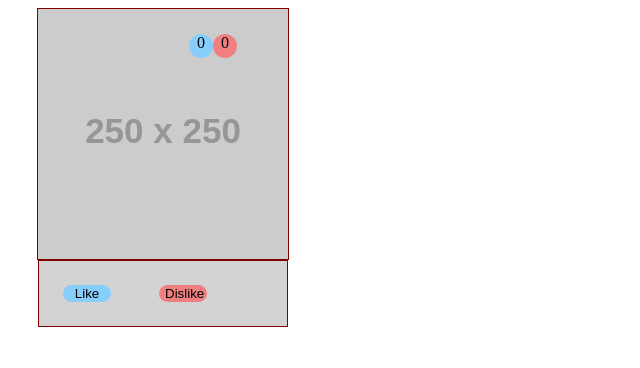
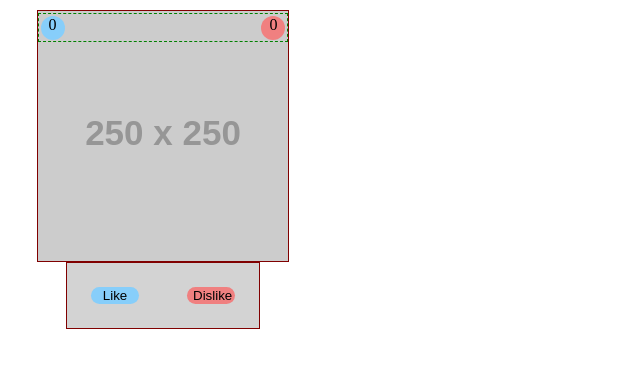
Before and after one commit to davidborah-gda/react-socialcard, a React (Create React App) app: page / in a window 1280 px wide. Shown: the top 368 px of the page, without its empty margins (0-640 px from the left). Built offline with nearby package versions, Linux system fonts and the light colour scheme.

Commit message:
Modified the CSS

```diff
--- a/src/SocialCard.css
+++ b/src/SocialCard.css
@@ -16,15 +16,20 @@
 }
 
 .SocialCard-summary {
+    width: inherit;
+    border: 1px dashed green;
     position: relative;
-    top: 50px;
-    left: 50px;
+    top: 2rem;;
+    display: flex;
+    padding: .1rem;
+    justify-content: space-between;
 }
 
 .SocialCard-interactions {
     background-color: lightgrey;
-    width: 100%;
     border: 1px solid maroon;
+    display: flex;
+    justify-content: space-around;
 }
 
 .SocialCard-button {
```
